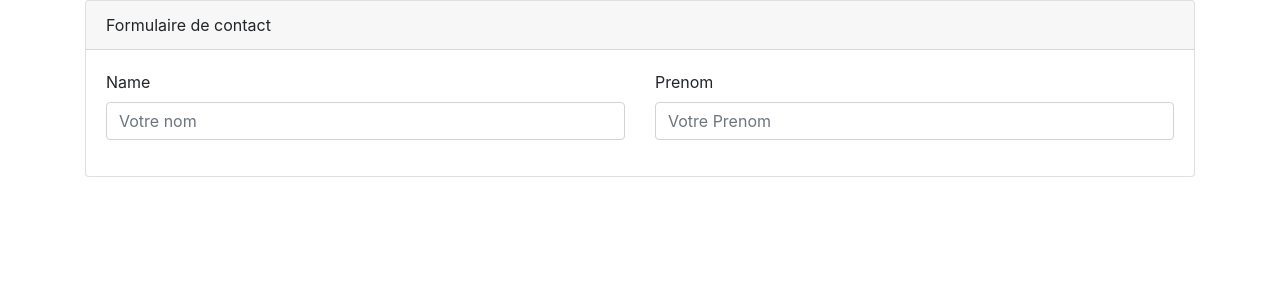
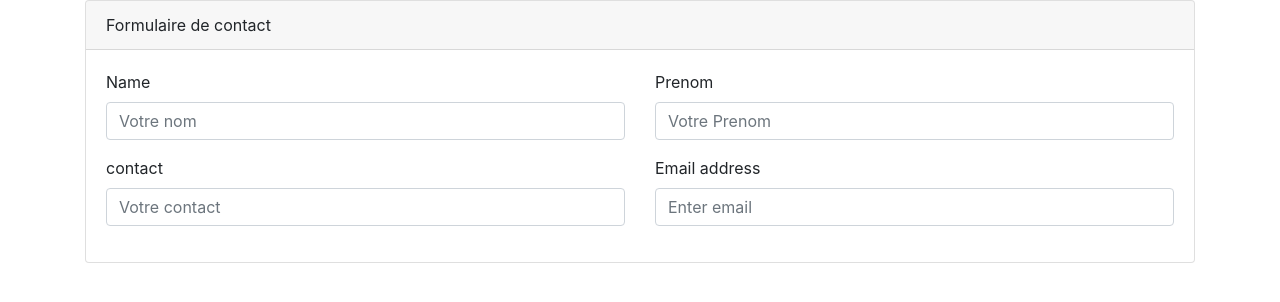
Before and after one commit to OPTAB/FORMULAIRE-DE-CONTACT, a plain HTML site: page Index.html in a window 1280 px wide. Drawn offline with nearby package versions, Linux system fonts and the light colour scheme.

Commit message:
Ajouter les champs contact et email

```diff
--- a/Index.html
+++ b/Index.html
@@ -39,6 +39,29 @@
             </div>
 
 
+            <div class="row">
+                 <!-- zone de saisie du contact -->
+                <div class="col-md-6">
+
+                   <div class="form-group">
+                    <label class="control-label" for="prenom">contact</label>
+                    <input name="contact" type="text" placeholder="Votre contact" class="form-control">
+                   </div>
+                </div>
+
+                <div class="col-md-6">
+                   <!-- zone de saisie du mail-->
+                <div class="form-group">
+                    <label for="exampleInputEmail1">Email address</label>
+                   <input type="email" class="form-control" placeholder="Enter email">
+
+                </div>
+            </div>
+
+
+
+          </div>
+
 
 
           </div>
```
